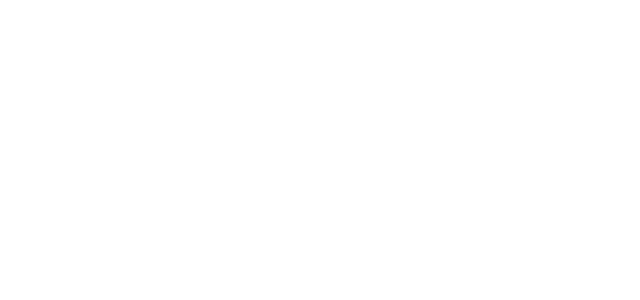
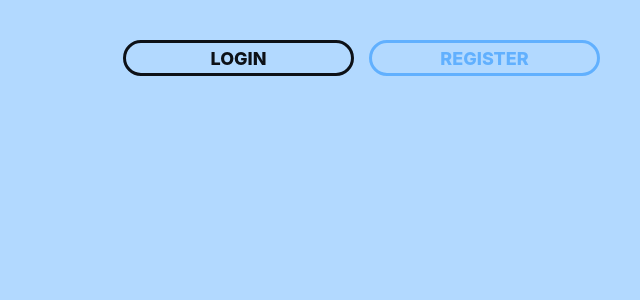
Before and after one commit to Shelemetev/Pet-Network, a React (Create React App) app: page /register in a window 1280 px wide. Before the commit this address had no page. Shown: the top 300 px of the page, without its empty margins (640-1280 px from the left). Built offline with nearby package versions, Linux system fonts and the light colour scheme.

Commit message:
Создал компоненету Register
-сделал для нее Route
-подключил и прописал стили

```diff
--- a/src/App.js
+++ b/src/App.js
@@ -2,12 +2,14 @@ import './App.css';
 import { Route, Routes, BrowserRouter} from 'react-router-dom';
 import ProfileContainer from './Components/Profile/ProfileContainer';
 import React from 'react';
+import RegisterContainer from './Components/Register/RegisterContainer';
 
 const App = React.memo(() => {
   return (
     <BrowserRouter>
       <Routes>
         <Route path='/' element={<ProfileContainer/>}/>
+        <Route path='/register' element={<RegisterContainer/>}/>
       </Routes>
     </BrowserRouter>
   );
--- a/src/Components/Login/Login.jsx
+++ b/src/Components/Login/Login.jsx
@@ -2,14 +2,15 @@ import React from "react"
 import s from './Login.module.css'
 import {NavLink} from 'react-router-dom'
 
-let setActive = ({ isActive }) => (isActive ? s['login__btn--active'] : s['login__btn'])
+const Login = React.memo(() => {
 
-const Login = React.memo(() => {
+    let setActive = ({ isActive }) => (isActive ? s['login__btn--active'] : s['login__btn'])
+
     return(
         <div className={s.login}>
             <div className={s.login__btns}>
                 <NavLink to={'/'} className={setActive}>LOGIN</NavLink>
-                <NavLink to={'/refister'} className={setActive}>REGISTER</NavLink>
+                <NavLink to={'/register'} className={setActive}>REGISTER</NavLink>
             </div>
         </div>
     )
--- /dev/null
+++ b/src/Components/Register/Register.jsx
@@ -0,0 +1,19 @@
+import React from "react"
+import s from './Register.module.css'
+import {NavLink} from 'react-router-dom'
+
+const Register = React.memo((props) => {
+
+    let setActive = ({ isActive }) => (isActive ? s['register__btn--active'] : s['register__btn'])
+
+    return (
+        <div className={s.register}>
+            <div className={s.register__btns}>
+                <NavLink to={'/'} className={setActive}>LOGIN</NavLink>
+                <NavLink to={'/register'} className={setActive}>REGISTER</NavLink>
+            </div>
+        </div>
+    )
+})
+
+export default Register
--- /dev/null
+++ b/src/Components/Register/Register.module.css
@@ -0,0 +1,43 @@
+.register {
+    background-color: #61b0fe7c;
+    width: 100vw;
+    height: 100vh;
+}
+
+.register__btns {
+    display: flex;
+    gap: 15px;
+    position: fixed;
+    right: 40px;
+    top: 40px;
+}
+
+.register__btn{
+    display: block;
+    color: #0D1117;
+    width: 225px;
+    border: 3px solid #0D1117;
+    border-radius: 30px;
+    height: 30px;
+    display: flex;
+    align-items: center;
+    justify-content: center;
+    font-size: 18px;
+    font-weight: 800;
+    text-decoration: none;
+}
+
+.register__btn--active{
+    display: block;
+    color: #61b0fe;
+    width: 225px;
+    border: 3px solid #61b0fe;
+    border-radius: 30px;
+    height: 30px;
+    display: flex;
+    align-items: center;
+    justify-content: center;
+    font-size: 18px;
+    font-weight: 800;
+    text-decoration: none;
+}
--- /dev/null
+++ b/src/Components/Register/RegisterContainer.jsx
@@ -0,0 +1,18 @@
+import { connect } from "react-redux";
+import Register from './Register';
+
+const mapStateToProps = () => {
+    return {
+
+    }
+}
+
+const mapDispatchToProps = () => {
+    return {
+
+    }
+}
+
+const RegisterContainer = connect(mapStateToProps,mapDispatchToProps)(Register)
+
+export default RegisterContainer
```
Also changed, not shown: src/Components/Profile/ProfileContainer.jsx (line endings or trailing spaces).
